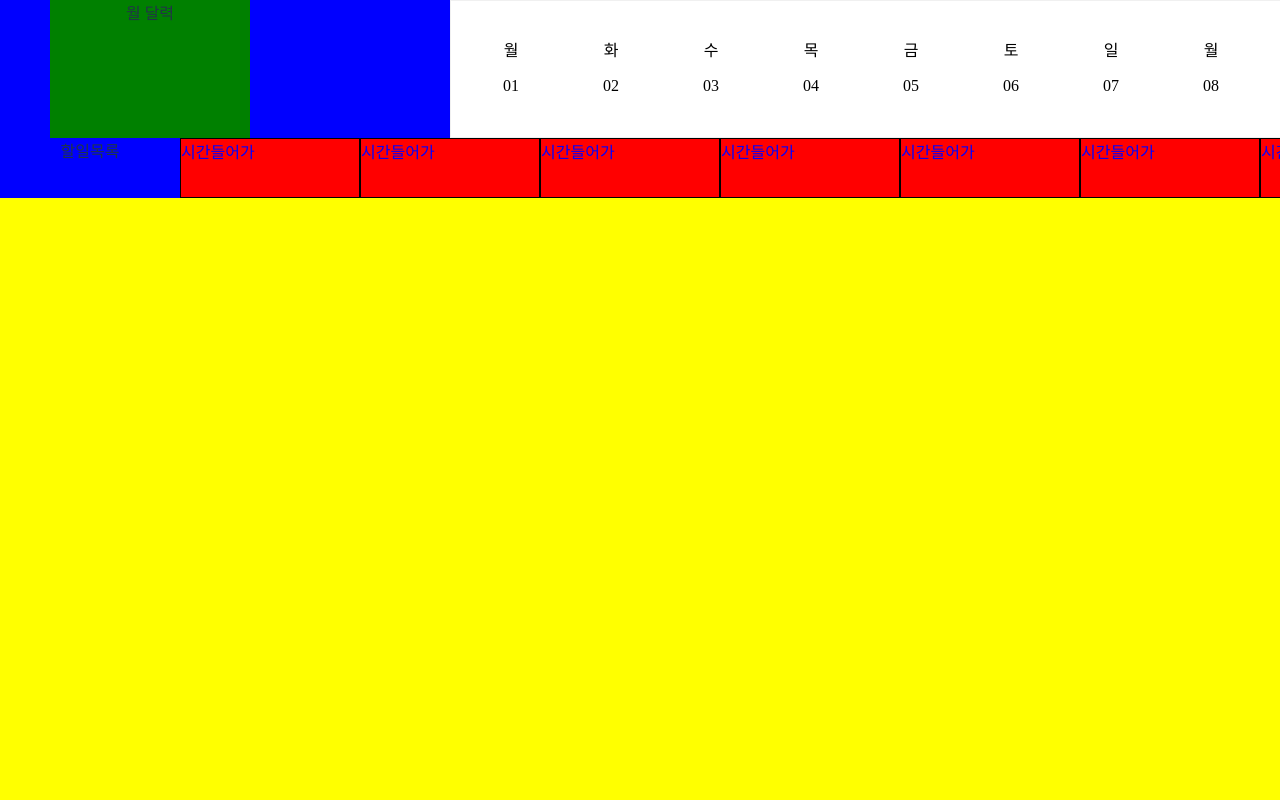
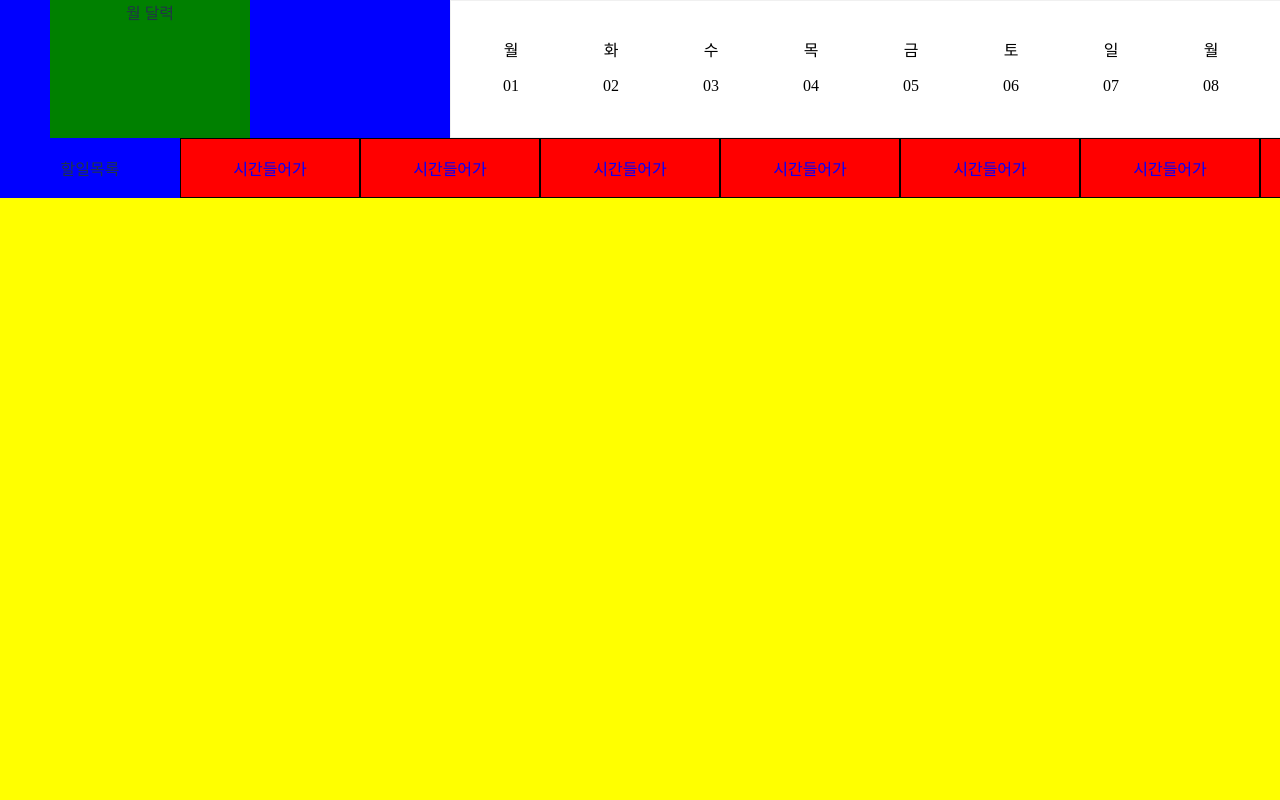
Before and after one commit to JayJHFE/React-Scheduler, a React (Vite) app in the folder PortFolio-vite/: page /scheduler in a window 1280 px wide. Shown: the top 800 px of the page. Built offline with nearby package versions, Linux system fonts and the light colour scheme.

Commit message:
chore: 텍스트 위치 수정

```diff
--- a/PortFolio-vite/src/components/scheduler/leftTable/index.tsx
+++ b/PortFolio-vite/src/components/scheduler/leftTable/index.tsx
@@ -45,6 +45,8 @@ function SchedulerLeftTable() {
                 position: "sticky",
                 top: 0,
                 left: 0,
+                alignItems: "center",
+                justifyContent: "center",
               }}
             >
               할일목록
@@ -64,6 +66,8 @@ function SchedulerLeftTable() {
                 position: "sticky",
                 top: `${i * 30}px`,
                 left: 0, // 각 div가 서로 다른 위치에 놓이도록 조정
+                alignItems: "center",
+                justifyContent: "center",
               }}
             >
               {row.name}
--- a/PortFolio-vite/src/components/scheduler/table/index.tsx
+++ b/PortFolio-vite/src/components/scheduler/table/index.tsx
@@ -33,6 +33,8 @@ function SchedulerTable() {
                       border: "1px solid black",
                       display: "flex",
                       flexDirection: "row",
+                      alignItems: "center",
+                      justifyContent: "center",
                     }}
                   >
                     시간들어가
```
